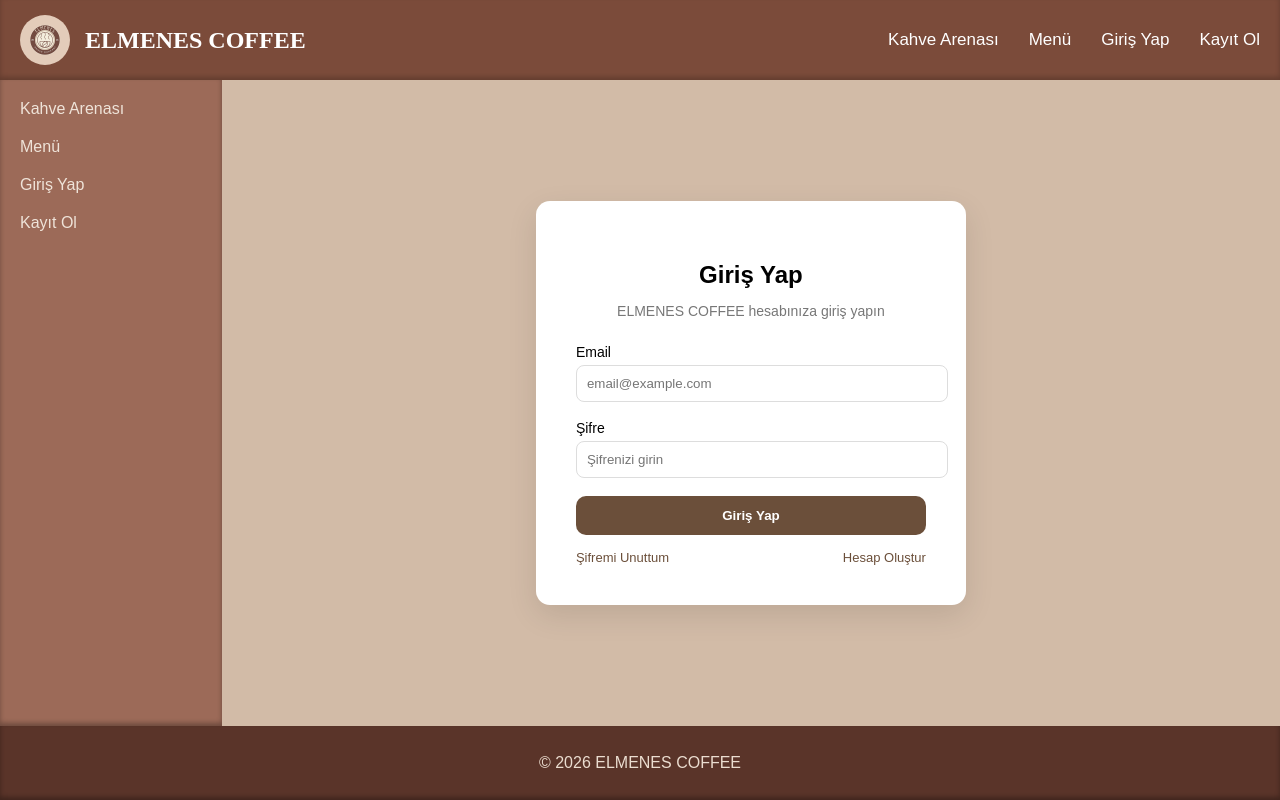
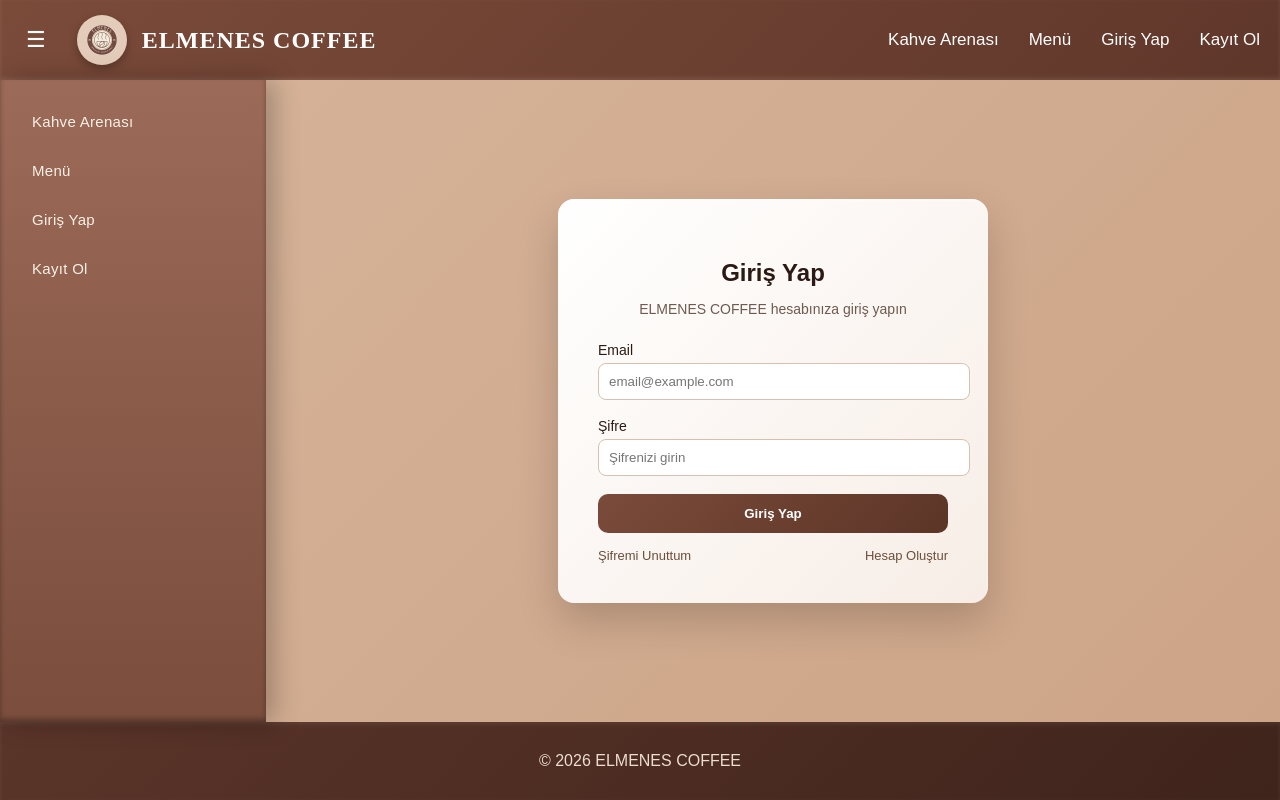
Before and after one commit to ff6developer/projeodevi, a React (Vite) app: page /login in a window 1280 px wide. Built offline with nearby package versions, Linux system fonts and the light colour scheme.

Commit message:
menu eklendi local değişiklikler

```diff
--- a/src/components/genel.jsx
+++ b/src/components/genel.jsx
@@ -1,12 +1,24 @@
 import "../index.css";
 import { Link, Outlet } from "react-router-dom";
+import { useState } from "react";
 
 export default function Genel() {
+
+  const [sidebarOpen, setSidebarOpen] = useState(true);
+
   return (
     <div className="layout">
 
       <header className="header">
         <div className="header-left">
+
+          <button
+            className="menu-button"
+            onClick={() => setSidebarOpen(!sidebarOpen)}
+          >
+            ☰
+          </button>
+
           <img src="/logo.png" alt="logo" className="logo" />
           <h1 className="logo-text">ELMENES COFFEE</h1>
         </div>
@@ -22,7 +34,8 @@ export default function Genel() {
       </header>
 
       <div className="main">
-        <aside className="sidebar">
+
+        <aside className={sidebarOpen ? "sidebar open" : "sidebar"}>
           <ul>
             <li><Link to="/">Kahve Arenası</Link></li>
             <li><Link to="/menu">Menü</Link></li>
@@ -34,6 +47,7 @@ export default function Genel() {
         <div className="anasayfaicerik">
           <Outlet />
         </div>
+
       </div>
 
       <footer className="footer">
--- a/src/index.css
+++ b/src/index.css
@@ -1,150 +1,253 @@
 /* Genel reset */
-body {
-  margin: 0;
-  font-family: Arial, sans-serif;
+body{
+  margin:0;
+  font-family:Arial, sans-serif;
+  background:linear-gradient(135deg,#e6cdb8,#f5e6d8);
+  color:#2b1a14;
 }
 
 /* Genel layout */
-.layout {
-  display: flex;
-  flex-direction: column;
-  min-height: 100vh;
+.layout{
+  display:flex;
+  flex-direction:column;
+  min-height:100vh;
 }
 
 /* HEADER */
-.header {
-  background-color: #7B4B3A;
-  color: white;
-  padding: 15px 20px;
+.header{
+  background:linear-gradient(135deg,#7B4B3A,#5f372a);
+  color:white;
+  padding:15px 20px;
 
-  display: flex;                /* SOL - SAĞ AYIRIR */
-  justify-content: space-between;
-  align-items: center;
-  box-shadow: inset 0 -3px 5px rgba(0, 0, 0, 0.2);
+  display:flex;
+  justify-content:space-between;
+  align-items:center;
+
+  box-shadow:
+  0 8px 18px rgba(0,0,0,0.25),
+  inset 0 -2px 4px rgba(255,255,255,0.1);
+
+  backdrop-filter:blur(6px);
 }
 
 /* Logo + Yazı */
-.header-left {
-  display: flex;
-  align-items: center;
-  gap: 15px;
+.header-left{
+  display:flex;
+  align-items:center;
+  gap:15px;
+}
+
+/* hamburger button */
+.menu-button{
+  font-size:22px;
+  background:none;
+  border:none;
+  color:white;
+  cursor:pointer;
+  margin-right:10px;
+  transition:transform .2s ease;
+}
+
+.menu-button:hover{
+  transform:scale(1.15);
 }
 
 /* Logo */
-.logo {
-  width: 50px;
-  height: 50px;
-  border-radius: 50%;
-  object-fit: cover;
+.logo{
+  width:50px;
+  height:50px;
+  border-radius:50%;
+  object-fit:cover;
+  box-shadow:0 4px 10px rgba(0,0,0,0.25);
 }
 
 /* Başlık */
-.logo-text {
-  margin: 0;
-  font-size: 24px;
-  font-family: 'Pacifico', cursive;
+.logo-text{
+  margin:0;
+  font-size:24px;
+  font-family:'Pacifico', cursive;
+  letter-spacing:1px;
 }
 
 /* NAV */
-.nav ul {
-  display: flex;
-  gap: 30px;          /* Link arası boşluk */
-  list-style: none;
-  margin: 0;
-  padding: 0;
+.nav ul{
+  display:flex;
+  gap:30px;
+  list-style:none;
+  margin:0;
+  padding:0;
 }
 
-.nav a {
-  color: white;
-  text-decoration: none;
-  font-size: 17px;
+.nav a{
+  color:white;
+  text-decoration:none;
+  font-size:17px;
+  position:relative;
 }
 
-.nav a:hover {
-  opacity: 0.7;
+.nav a::after{
+  content:"";
+  position:absolute;
+  left:0;
+  bottom:-4px;
+  width:0;
+  height:2px;
+  background:white;
+  transition:width .3s ease;
+}
+
+.nav a:hover::after{
+  width:100%;
 }
 
 /* MAIN */
-.main {
-  display: flex;
-  flex: 1;
-  background-color: #D2BBA7;
+.main{
+  display:flex;
+  flex:1;
+  background:linear-gradient(135deg,#d6b49a,#cda487);
+  position:relative;
 }
 
 /* SIDEBAR */
-.sidebar {
-  width: 220px;
-  background-color: #9C6A58;
-  color: rgb(236, 232, 232);
-  padding: 20px;
-  box-shadow: inset 0 -3px 5px rgba(0, 0, 0, 0.3);
+.sidebar{
+  width:230px;
+  background:linear-gradient(180deg,#9C6A58,#7a4d3c);
+  color:#ece8e8;
+  padding:22px 18px;
+
+  box-shadow:
+  inset 0 -3px 5px rgba(0,0,0,0.3),
+  8px 0 24px rgba(0,0,0,0.25);
+
+  transform:translateX(-100%);
+  transition:transform .38s cubic-bezier(.25,.8,.25,1);
+  position:relative;
+  z-index:1;
 }
 
-.sidebar a {
-  color: #F8F1E7;
-  text-decoration: none; /* alt çizgiyi kaldır */
-  display: block;        /* tamamını tıklanabilir yapar */
+/* sidebar açık */
+.sidebar.open{
+  transform:translateX(0);
 }
 
-.sidebar a:hover {
-  color: #7a4b4b;
+/* liste */
+.sidebar ul{
+  list-style:none;
+  padding:0;
+  margin:0;
+  display:flex;
+  flex-direction:column;
+  gap:10px;
 }
 
-.sidebar ul {
-  list-style: none;
-  padding: 0;
-  margin: 0;
+/* liste elemanı */
+.sidebar li{
+  transition:
+  transform .25s cubic-bezier(.25,.8,.25,1),
+  opacity .25s ease,
+  filter .25s ease;
+  position:relative;
 }
 
-.sidebar li {
-  margin-bottom: 20px;
-  cursor: pointer;
-  transition: all 0.3s ease;
-  color: #f5f5f5;
-  opacity: 0.9;
+/* link görünümü */
+.sidebar a{
+  color:#F8F1E7;
+  text-decoration:none;
+  display:flex;
+  align-items:center;
+  padding:11px 14px;
+  border-radius:12px;
+  font-size:15px;
+  letter-spacing:.3px;
+
+  transition:
+  background .25s ease,
+  color .25s ease,
+  box-shadow .25s ease;
 }
 
-.sidebar li:hover {
-  opacity: 0.8;
-  background-color: #7B4B3A;
-  color: #7a4b4b;
-  border-radius: 15px;
-  padding: 10px;
-  font-size: large;
-  box-shadow: inset 0 -3px 5px rgba(0, 0, 0, 0.3);
+/* diğerleri küçülür */
+.sidebar ul:hover li:not(:hover){
+  transform:scale(.93);
+  opacity:.55;
+  filter:blur(.3px);
+}
+
+/* hover büyüme */
+.sidebar li:hover{
+  transform:scale(1.08) translateX(6px);
+  opacity:1;
+  z-index:3;
+}
+
+/* hover görünümü */
+.sidebar li:hover a{
+  background:linear-gradient(135deg,#7B4B3A,#5c3527);
+  color:white;
+
+  box-shadow:
+  0 6px 18px rgba(0,0,0,0.35),
+  inset 0 -2px 4px rgba(0,0,0,0.3);
+}
+
+/* aktif menü */
+.sidebar a.active{
+  background:linear-gradient(135deg,#7B4B3A,#5a3326);
+  box-shadow:
+  inset 0 -2px 4px rgba(0,0,0,0.35),
+  0 4px 12px rgba(0,0,0,0.3);
+}
+
+/* highlight çizgi */
+.sidebar li::after{
+  content:"";
+  position:absolute;
+  left:0;
+  top:0;
+  height:100%;
+  width:4px;
+  background:linear-gradient(#f4e3d7,#ffffff);
+  opacity:0;
+  border-radius:4px;
+  transition:opacity .25s ease;
+}
+
+.sidebar li:hover::after{
+  opacity:.8;
 }
 
 /* CONTENT */
-.content {
-  flex: 1;
-  padding: 30px;
-  background-color: #f5f5f5;
+.content{
+  flex:1;
+  padding:40px;
+  background:linear-gradient(135deg,#f4e3d7,#fff5ec);
+  box-shadow:inset 0 0 40px rgba(0,0,0,0.05);
 }
 
-.content h2 {
-  margin-top: 0;
+.content h2{
+  margin-top:0;
 }
 
 /* FOOTER */
-.footer {
-  background-color: #5A3429;
-  color: #EBDDD0;
-  text-align: center;
-  padding: 12px;
-  box-shadow: inset 0 -3px 5px rgba(0, 0, 0, 0.3);
+.footer{
+  background:linear-gradient(135deg,#5A3429,#3f241c);
+  color:#EBDDD0;
+  text-align:center;
+  padding:14px;
+  box-shadow:
+  0 -6px 16px rgba(0,0,0,0.25),
+  inset 0 2px 4px rgba(255,255,255,0.08);
 }
 
-
 .anasayfaicerik{
+  flex:1;
   display:flex;
   justify-content:center;
   align-items:center;
-  width:100%;
   min-height:80vh;
 }
 
 /* login container */
-
 .login-container{
   width:100%;
   display:flex;
@@ -153,13 +256,16 @@ body {
 }
 
 /* card */
-
 .login-card{
-  background:white;
+  background:linear-gradient(135deg,#ffffff,#f7ede6);
   padding:40px;
   width:350px;
-  border-radius:14px;
-  box-shadow:0 10px 30px rgba(0,0,0,0.1);
+  border-radius:16px;
+
+  box-shadow:
+  0 18px 40px rgba(0,0,0,0.18),
+  inset 0 2px 3px rgba(255,255,255,0.5);
+
   text-align:center;
 }
 
@@ -169,12 +275,11 @@ body {
 
 .login-sub{
   font-size:14px;
-  color:#777;
+  color:#6f5a4f;
   margin-bottom:25px;
 }
 
 /* inputs */
-
 .input-group{
   text-align:left;
   margin-bottom:18px;
@@ -190,34 +295,37 @@ body {
   width:100%;
   padding:10px;
   border-radius:8px;
-  border:1px solid #ddd;
+  border:1px solid #d8c0b0;
   outline:none;
+  transition:all .2s ease;
 }
 
 .input-group input:focus{
-  border-color:#6b4f3a;
+  border-color:#7B4B3A;
+  box-shadow:0 0 0 3px rgba(123,75,58,.2);
 }
 
 /* button */
-
 .login-button{
   width:100%;
   padding:12px;
   border:none;
   border-radius:10px;
-  background:#6b4f3a;
+
+  background:linear-gradient(135deg,#7B4B3A,#5c3527);
   color:white;
   font-weight:600;
+
   cursor:pointer;
-  transition:0.2s;
+  transition:all .25s ease;
 }
 
 .login-button:hover{
-  background:#543c2b;
+  transform:translateY(-2px);
+  box-shadow:0 8px 20px rgba(0,0,0,0.3);
 }
 
 /* links */
-
 .login-links{
   display:flex;
   justify-content:space-between;
@@ -231,7 +339,6 @@ body {
 }
 
 /* kayıt link */
-
 .signin-links{
   display:flex;
   justify-content:space-between;
@@ -243,3 +350,27 @@ body {
   color:#6b4f3a;
   text-decoration:none;
 }
+
+.login-container{
+  width:100%;
+  display:flex;
+  justify-content:center;
+  align-items:center;
+  position:relative;
+}
+
+/* blur overlay */
+.login-container.blur-active::before{
+  content:"";
+  position:fixed;
+  inset:0;
+  backdrop-filter: blur(6px);
+  background:rgba(0,0,0,0.1);
+  z-index:1;
+}
+
+/* kart blurdan etkilenmez */
+.login-card{
+  position:relative;
+  z-index:2;
+}
--- a/src/pages/login.jsx
+++ b/src/pages/login.jsx
@@ -1,6 +1,11 @@
+import { useState } from "react";
+
 export default function Login() {
+
+  const [focused, setFocused] = useState(false);
+
   return (
-    <div className="login-container">
+    <div className={`login-container ${focused ? "blur-active" : ""}`}>
       <div className="login-card">
 
         <h2>Giriş Yap</h2>
@@ -10,12 +15,22 @@ export default function Login() {
 
           <div className="input-group">
             <label>Email</label>
-            <input type="email" placeholder="email@example.com" />
+            <input
+              type="email"
+              placeholder="email@example.com"
+              onFocus={() => setFocused(true)}
+              onBlur={() => setFocused(false)}
+            />
           </div>
 
           <div className="input-group">
             <label>Şifre</label>
-            <input type="password" placeholder="Şifrenizi girin" />
+            <input
+              type="password"
+              placeholder="Şifrenizi girin"
+              onFocus={() => setFocused(true)}
+              onBlur={() => setFocused(false)}
+            />
           </div>
 
           <button className="login-button">Giriş Yap</button>
```
Also changed, not shown: src/pages/kampanyalar.jsx (added).
